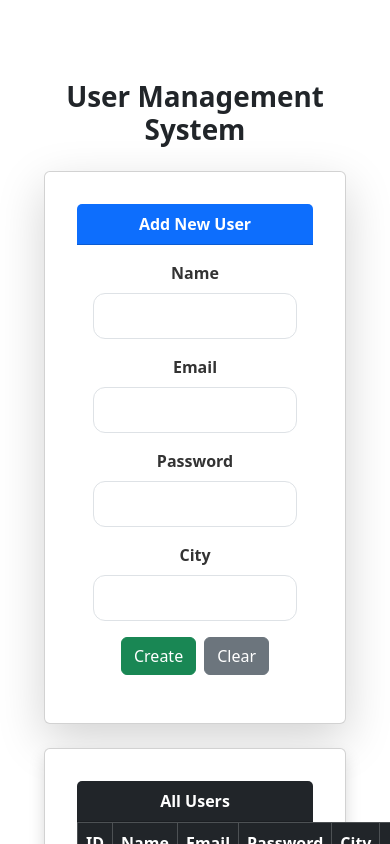
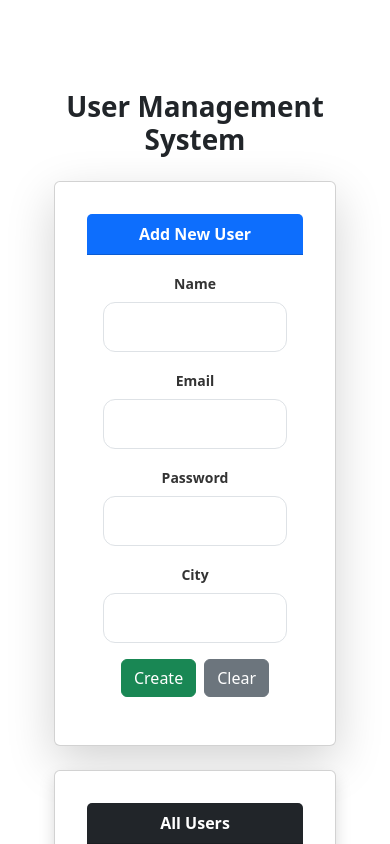
Before and after one commit to Parmeshwar1111/CRUD-fronted, a React (Vite) app: page / in a window 390 px wide. Shown: the top 844 px of the page. Built offline with nearby package versions, Linux system fonts and the light colour scheme; no server answers.

Commit message:
Update index.css

```diff
--- a/src/index.css
+++ b/src/index.css
@@ -55,3 +55,61 @@ body {
   font-weight: 600;
   color: #333;
 }
+/* ============================= */
+/* Mobile View (Phones & Small Devices) */
+/* ============================= */
+@media (max-width: 768px) {
+
+  body {
+    padding: 10px;
+    font-size: 14px;
+  }
+
+  /* Cards */
+  .custom-card {
+    border-radius: 14px !important;
+    box-shadow: 0 4px 14px rgba(0,0,0,0.08) !important;
+    margin-bottom: 16px;
+  }
+
+  /* Tables → Scroll on Mobile */
+  .table-responsive {
+    overflow-x: auto;
+  }
+
+  .table-custom {
+    font-size: 13px;
+  }
+
+  .table-custom thead {
+    font-size: 13px;
+  }
+
+  /* Buttons */
+  .btn-custom {
+    width: 100%;
+    padding: 12px;
+    font-size: 15px;
+  }
+
+  /* Forms */
+  .form-control {
+    padding: 12px !important;
+    font-size: 14px;
+  }
+
+  .form-label {
+    font-size: 14px;
+  }
+
+  /* Spacing Fix */
+  .row {
+    margin-left: 0;
+    margin-right: 0;
+  }
+
+  /* Headings */
+  h1, h2, h3 {
+    font-size: 1.2rem;
+  }
+}
```
